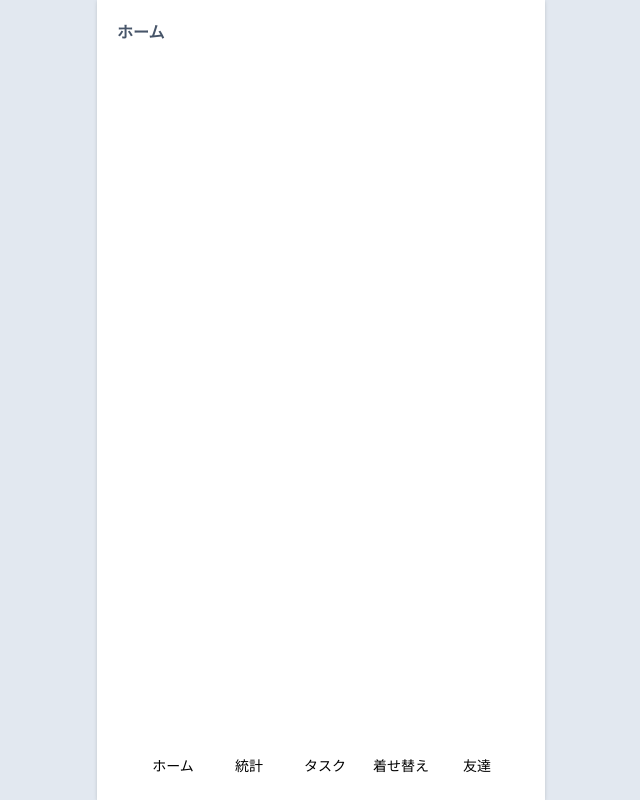
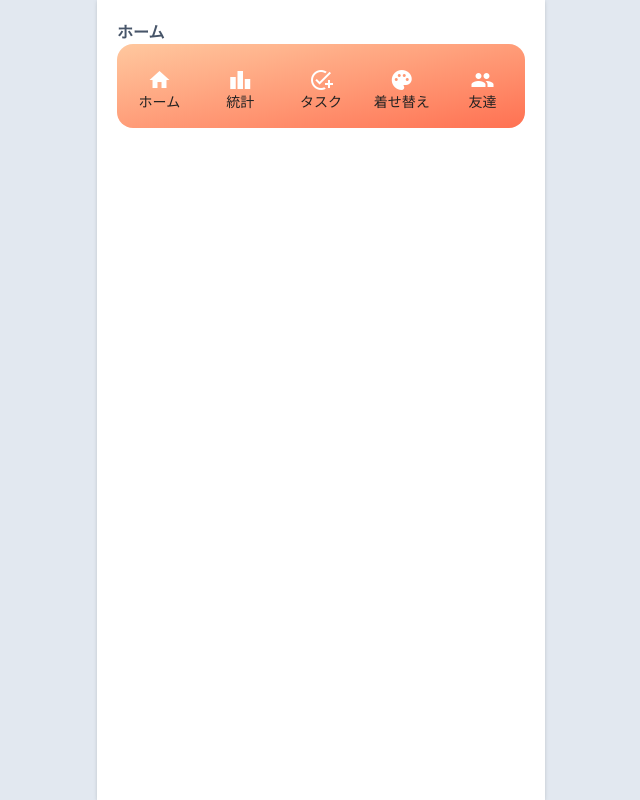
Before and after one commit to muscle-training-with-friend/mutan, a React (Vite) app: page /mutan/home in a window 1280 px wide. Shown: the whole page, without its empty margins (319-959 px from the left). Built offline with nearby package versions, Linux system fonts and the light colour scheme.

Commit message:
Update Navbar.jsx
Navbar 変更
アイコン挿入

```diff
--- a/src/Components/Navbar.jsx
+++ b/src/Components/Navbar.jsx
@@ -2,12 +2,68 @@ import { Link } from "react-router-dom";
 
 export default function () {
   return (
-      <div className="absolute grid grid-cols-5 gap-3 py-6 px-6 bottom-0 bg-gradient-to-r from-theme_color1 to-theme_color4 rounded-t-2xl">
-        <Link to="/home"><div className="flex justify-center mx-1 text-sm">ホーム</div></Link>
-        <Link to="/statistics"><div className="flex justify-center mx-1 text-sm">統計</div></Link>
-        <Link to="/tasks"><div className="flex justify-center mx-1 text-sm">タスク</div></Link>
-        <Link to="/appearance"><div className="flex justify-center mx-1 text-sm">着せ替え</div></Link>
-        <Link to="/friends"><div className="flex justify-center mx-1 text-sm">友達</div></Link>
-      </div>
+    <div className="grid grid-cols-5 gap-3 mb-8 pt-6 pb-4 px-2 bottom-0 bg-gradient-to-br from-bright_accent to-accent rounded-2xl">
+      <Link to="/home">
+        <div className="flex justify-center text-white">
+          <link href="https://fonts.googleapis.com/icon?family=Material+Icons"
+            rel="stylesheet" />
+          <span class="material-icons">
+            home
+          </span>
+        </div>
+        <div className="flex justify-center text-sm text-text">
+          ホーム
+        </div>
+      </Link>
+
+      <Link to="/statistics">
+        <div className="flex justify-center text-white">
+          <link href="https://fonts.googleapis.com/icon?family=Material+Icons" />
+          <span class="material-icons">
+            leaderboard
+          </span>
+        </div>
+        <div className="flex justify-center text-sm text-text">
+          統計
+        </div>
+      </Link>
+
+      <Link to="/tasks">
+        <div className="flex justify-center text-white">
+          <link href="https://fonts.googleapis.com/icon?family=Material+Icons" />
+          <span class="material-icons">
+            add_task
+          </span>
+        </div>
+        <div className="flex justify-center text-sm text-text">
+          タスク
+        </div>
+      </Link>
+
+      <Link to="/appearance">
+        <div className="flex justify-center text-white">
+          <link href="https://fonts.googleapis.com/icon?family=Material+Icons" />
+          <span class="material-icons">
+            palette
+          </span>
+        </div>
+        <div className="flex justify-center text-sm text-text">
+          着せ替え
+        </div>
+      </Link>
+
+      <Link to="/friends">
+        <div className="flex justify-center text-white">
+          <link href="https://fonts.googleapis.com/icon?family=Material+Icons" />
+          <span class="material-icons">
+            people
+          </span>
+        </div>
+        <div className="flex justify-center text-sm text-text">
+          友達
+        </div>
+      </Link>
+
+    </div>
   );
 }
```
